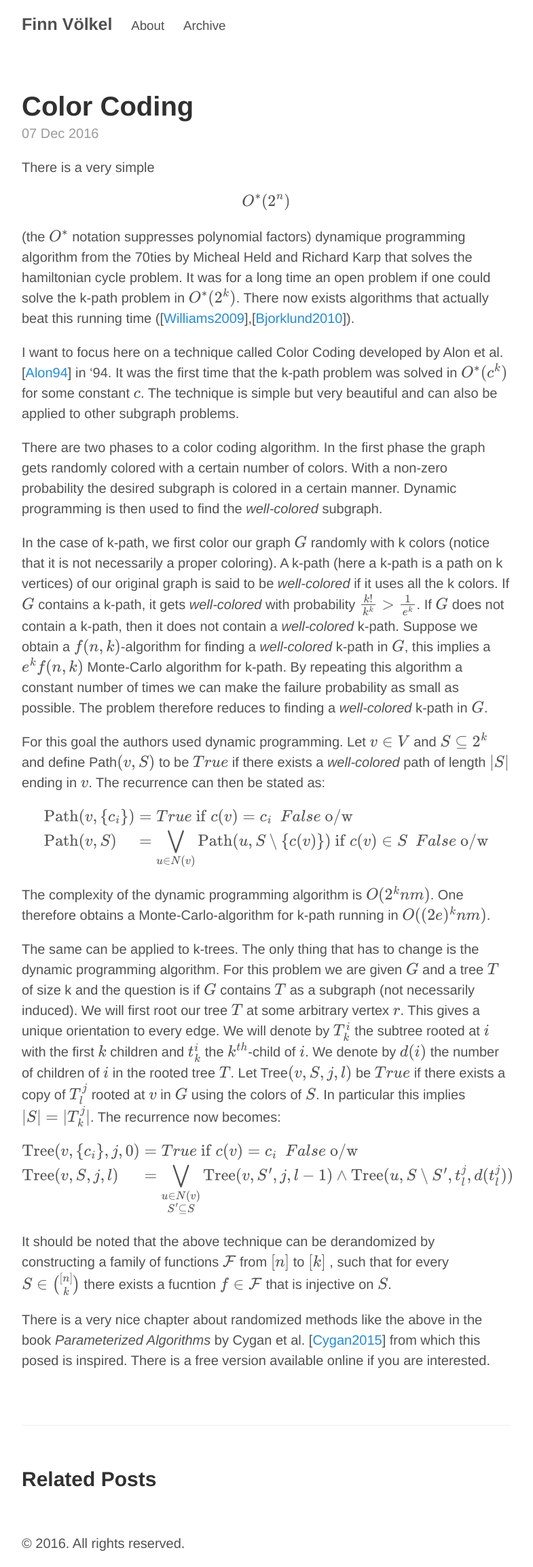
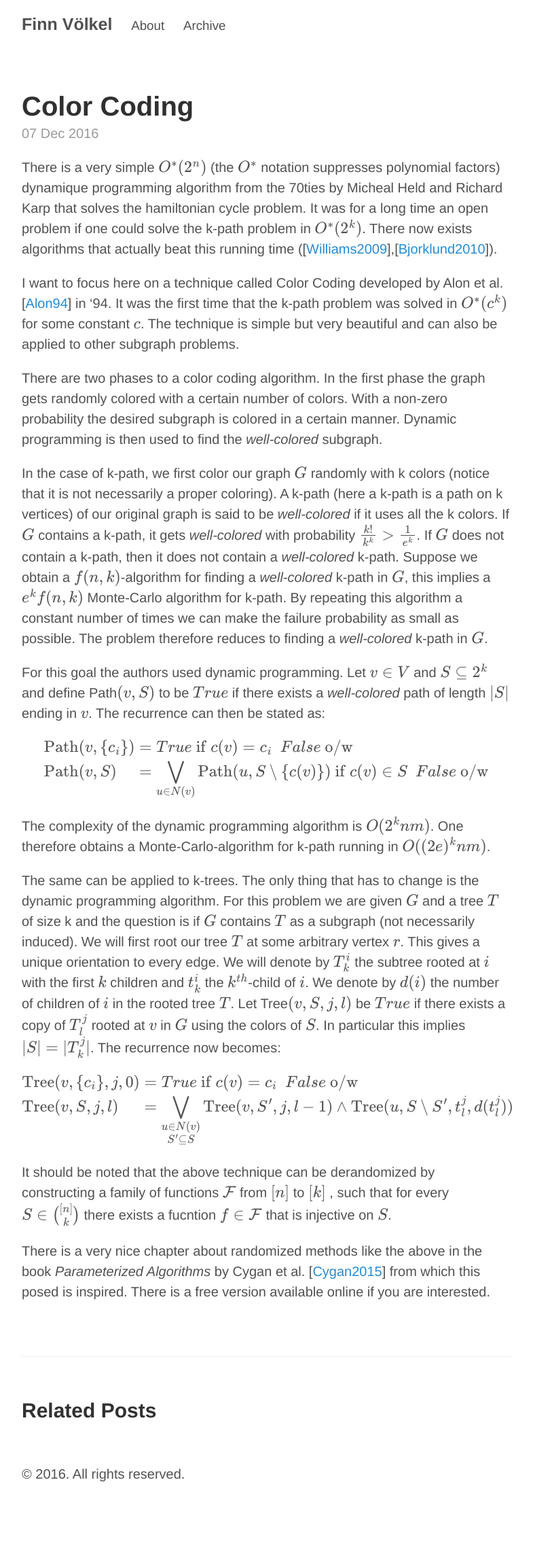
Before and after one commit to FiV0/FiV0.github.io, a Jekyll site: the page built from _posts/2016-12-07-color-coding.md, in a window 1280 px wide. Shown: the whole page at 68% size, without its empty margins (248-1033 px from the left). Built offline with Jekyll 4.4.1, drawn with Linux system fonts in a browser that asks for light colours; formulas are drawn with MathJax 3; after the commit the page ends 2203 px from its top, so only the background shows below that.

Commit message:
trying to fix mathjax4

```diff
--- a/_posts/2016-12-07-color-coding.md
+++ b/_posts/2016-12-07-color-coding.md
@@ -6,11 +6,7 @@
 permalink: color-coding
 ---
 
-There is a very simple
-{% raw %}
-$$O^*(2^n)$$
-{% endraw %}
-(the $$O^*$$ notation suppresses polynomial factors) dynamique programming algorithm from the 70ties by Micheal Held and Richard Karp that solves the hamiltonian cycle problem. It was for a long time an open problem if one could solve the k-path problem in $$O^*(2^k)$$. There now exists algorithms that actually beat this running time (\[[Williams2009](https://arxiv.org/abs/0807.3026)\],\[[Bjorklund2010](https://arxiv.org/abs/1007.1161)\]).
+There is a very simple $$O^*(2^n)$$ (the $$O^*$$ notation suppresses polynomial factors) dynamique programming algorithm from the 70ties by Micheal Held and Richard Karp that solves the hamiltonian cycle problem. It was for a long time an open problem if one could solve the k-path problem in $$O^*(2^k)$$. There now exists algorithms that actually beat this running time (\[[Williams2009](https://arxiv.org/abs/0807.3026)\],\[[Bjorklund2010](https://arxiv.org/abs/1007.1161)\]).
 
 I want to focus here on a technique called Color Coding developed by Alon et al. \[[Alon94](http://www.math.tau.ac.il/~nogaa/PDFS/col5.pdf)\] in '94. It was the first time that the k-path problem was solved in $$O^*(c^k)$$ for some constant $$c$$. The technique is simple but very beautiful and can also be applied to other subgraph problems.
 
```
